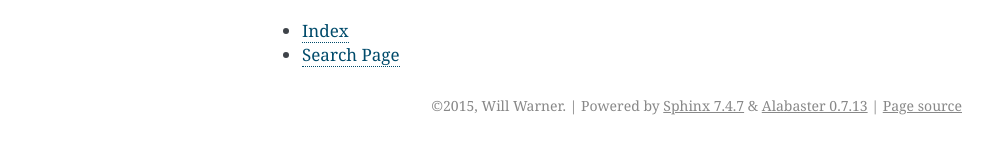
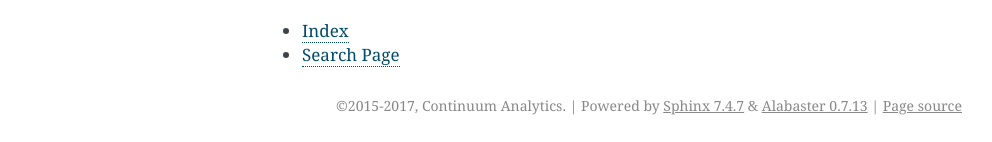
Before and after one commit to ContinuumIO/misc-docs-info, a Sphinx documentation site: the page built from source/index.rst, in a window 1280 px wide. Shown: the part 1327-1469 px from the top of the page, without its empty margins (148-1140 px from the left). Built offline with Sphinx 7.4.7, drawn with Linux system fonts in a browser that asks for light colours.

Commit message:
Update conf.py

```diff
--- a/source/conf.py
+++ b/source/conf.py
@@ -47,7 +47,7 @@ master_doc = 'index'
 
 # General information about the project.
 project = 'sphinx'
-copyright = '2015, Will Warner'
+copyright = '2015-2017, Continuum Analytics'
 
 # The version info for the project you're documenting, acts as replacement for
 # |version| and |release|, also used in various other places throughout the
```
